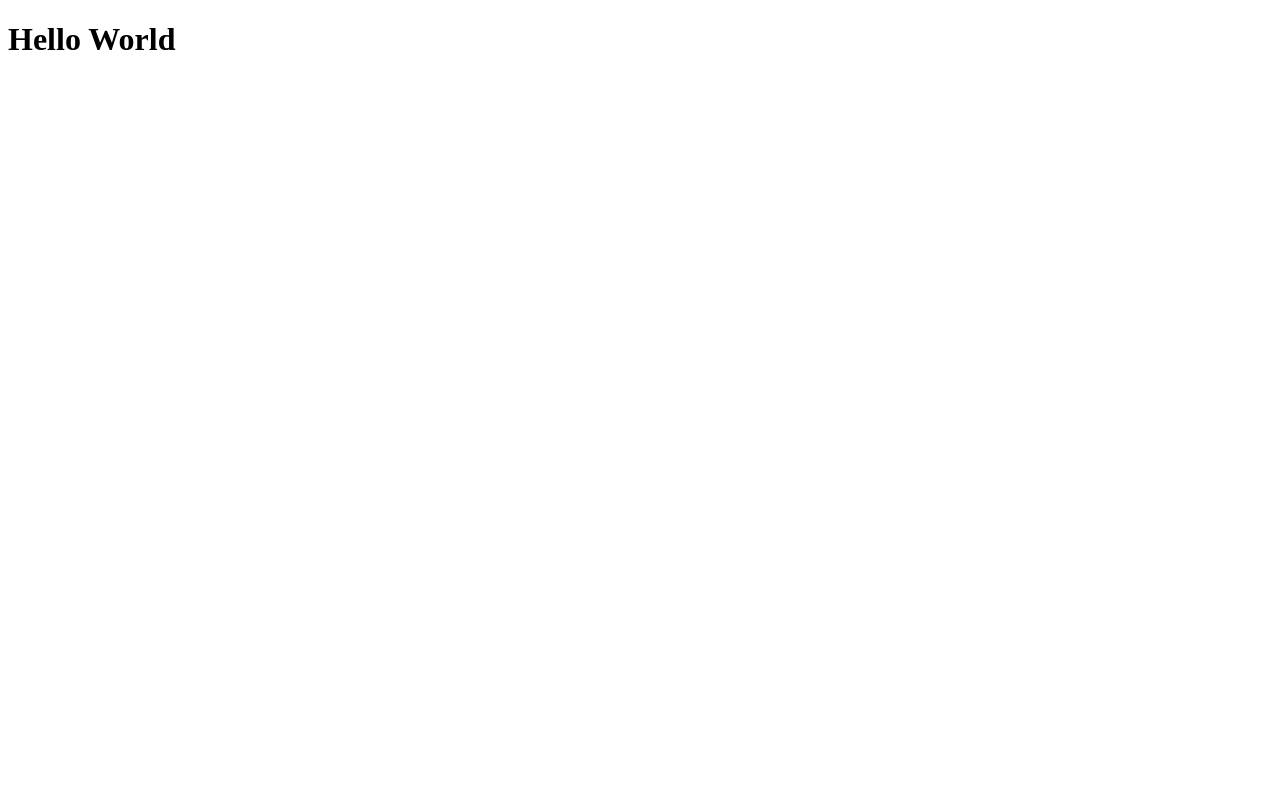
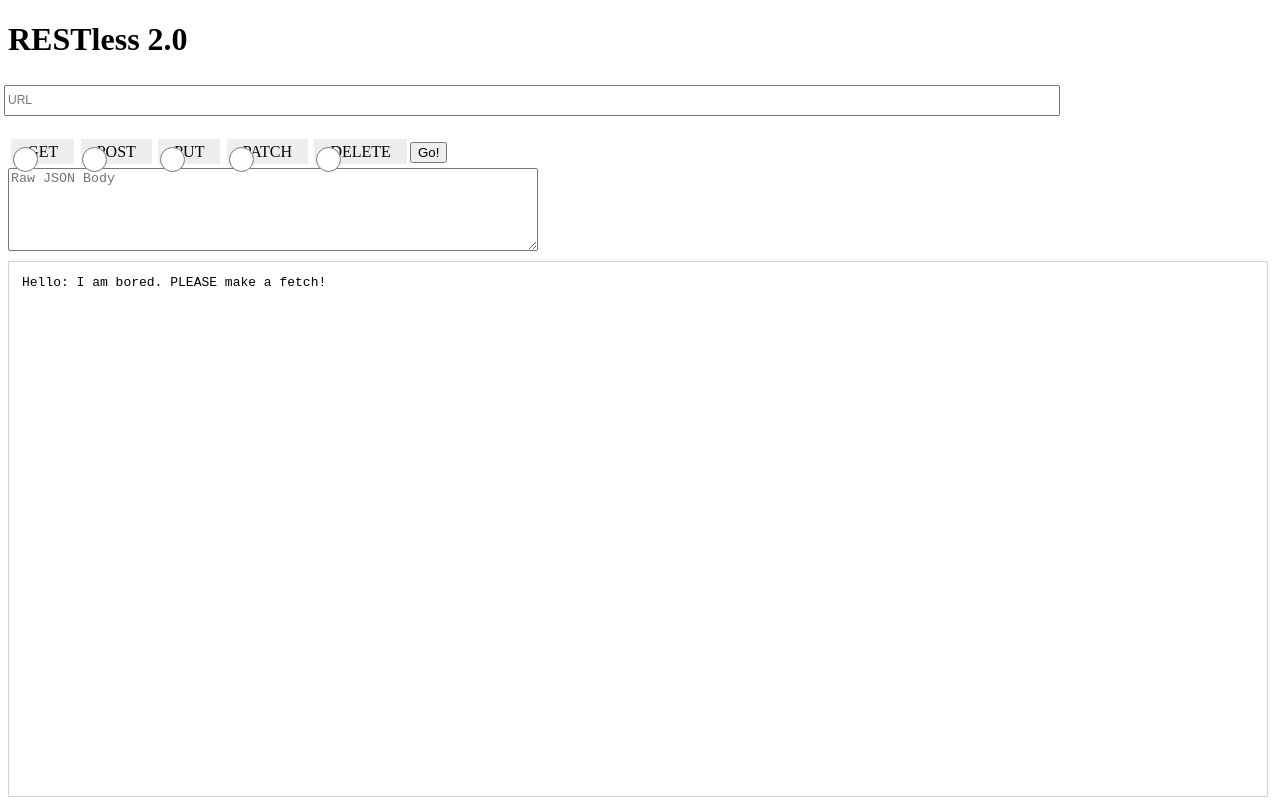
Before and after one commit to Grahf0085/RESTy, a React app: page / in a window 1280 px wide. Built offline with nearby package versions, Linux system fonts and the light colour scheme.

Commit message:
presentational components

```diff
--- /dev/null
+++ b/src/components/Header.jsx
@@ -0,0 +1,8 @@
+import React from 'react';
+import './header.css';
+
+const Header = () => {
+  return <h1>RESTless 2.0</h1>;
+};
+
+export default Header;
--- a/src/components/app/App.jsx
+++ b/src/components/app/App.jsx
@@ -1,5 +1,14 @@
 import React from 'react';
+import Header from '../Header';
+import InputArea from './InputArea';
+import PreArea from './PreArea';
 
 export default function App() {
-  return <h1>Hello World</h1>;
+  return (
+    <>
+      <Header />
+      <InputArea />
+      <PreArea />
+    </>
+  );
 }
--- /dev/null
+++ b/src/components/app/InputArea.jsx
@@ -0,0 +1,25 @@
+import React from 'react';
+import './inputArea.css';
+
+const InputArea = () => {
+  return <form>
+    <input placeholder="URL"></input>
+    <br></br>
+    <section>
+      <input id="get" type="radio" name="method" value="GET"></input>
+      <label htmlFor="get">GET</label>
+      <input id="get" type="radio" name="method" value="POST"></input>
+      <label htmlFor="post">POST</label>
+      <input id="get" type="radio" name="method" value="PUT"></input>
+      <label htmlFor="put">PUT</label>
+      <input id="get" type="radio" name="method" value="PATCH"></input>
+      <label htmlFor="patch">PATCH</label>
+      <input id="get" type="radio" name="method" value="DELETE"></input>
+      <label htmlFor="delete">DELETE</label>
+      <button>Go!</button>
+    </section>
+    <textarea placeholder="Raw JSON Body" name="body"></textarea>
+  </form>;
+};
+
+export default InputArea;
--- /dev/null
+++ b/src/components/app/PreArea.jsx
@@ -0,0 +1,9 @@
+import React from 'react';
+import './preArea.css';
+
+const preArea = () => {
+  return <pre>Hello: I am bored. PLEASE make a fetch!</pre>;
+
+};
+
+export default preArea;
--- /dev/null
+++ b/src/components/app/inputArea.css
@@ -0,0 +1,50 @@
+form {
+  display: flex;
+  margin-right: .3vw;
+  width: 81.9vw;
+  flex-direction: column;
+  justify-content: center;
+  align-items: center;
+}
+
+input[type="radio"] {
+  /* opacity: 0; */
+  position: absolute;
+  width: 25px;
+  height: 25px;
+}
+
+label {
+  background-color: #eeeeee;
+  padding: 4px 16px;
+  font-size: 16px;
+  margin: .2rem;
+  width: 15px;
+  height: 15px;
+}
+
+input[type="radio"]:checked + label {
+  background-color: #204060;
+}
+
+textarea {
+  margin-top: 5px;
+  width: 50%;
+  height: 6vw;
+  align-self: flex-start;
+}
+
+input {
+  margin-bottom: 8px;
+  width: 100%;
+  height: 25px;
+  font-size: 12px;
+  margin-top: 5px;
+}
+
+section {
+  width: 100%;
+  justify-content: flex-start;
+  align-items: center;
+  flex-direction: row;
+}
--- /dev/null
+++ b/src/components/app/preArea.css
@@ -0,0 +1,10 @@
+pre {
+  background-color: white;
+  height: 39.7vw;
+  margin-top: 10px;
+  margin-right: .3vw;
+  margin-bottom: .3vw;
+  border: 1px solid lightgray;
+  overflow: auto;
+  padding: 1em;
+}
--- /dev/null
+++ b/src/components/app/sidebar.css
@@ -0,0 +1,9 @@
+section {
+  width: 17.5vw;
+  margin: 2px;
+  display: -webkit-box;
+  display: flex;
+  -webkit-box-orient: vertical;
+  -webkit-box-direction: normal;
+  flex-direction: column;
+}
```
Also changed, not shown: src/components/app/Sidebar.jsx (added, +13 -0 lines), src/containers/Restless.jsx (added, +21 -0 lines), src/components/header.css (added).
